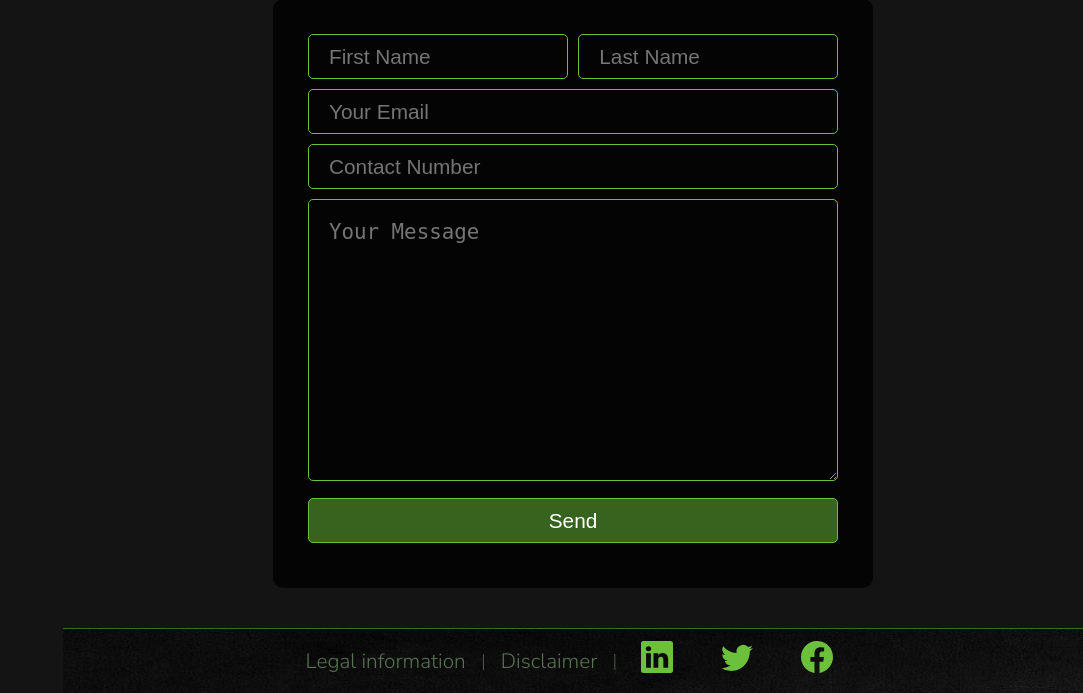
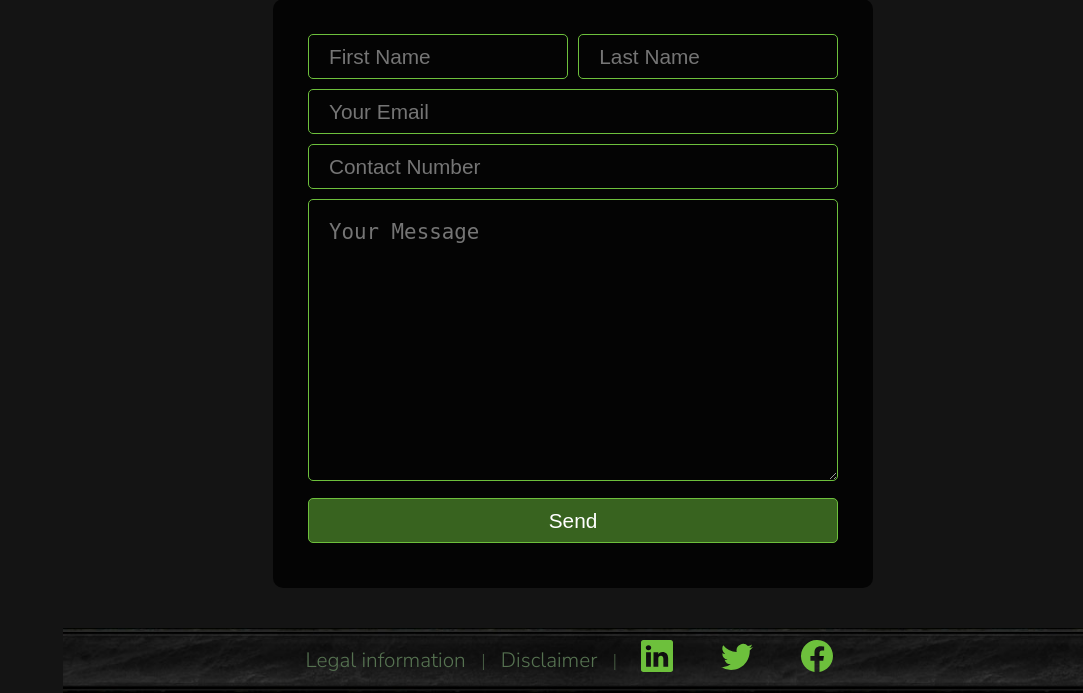
Before and after one commit to DangirasH/Project-1-Php-2022, a PHP site: page / in a window 1280 px wide. Shown: the part 5032-5725 px from the top of the page, without its empty margins (197-1280 px from the left). Run offline with PHP 8.4, Linux system fonts and the light colour scheme.

Commit message:
texture on footer

```diff
--- a/styles/main.css
+++ b/styles/main.css
@@ -145,7 +145,6 @@ main {
   background-size: cover;
   background-position: center;
   margin-bottom: var(--spacing5);
-  border-image: url("../img/border.png");
 }
 
 .experiences {
@@ -260,10 +259,10 @@ footer {
   width: 100%;
   height: var(--nav-height);
   color: var(--primary-dark);
-  background-image: url("../img/nav_back.png");
+  background-image: url("../img/bg_nav.jpg");
   background-size: cover;
   background-repeat: no-repeat;
-  border-top: solid 1px var(--primary-opacity);
+  background-position: top;
 }
 
 footer svg {
```
